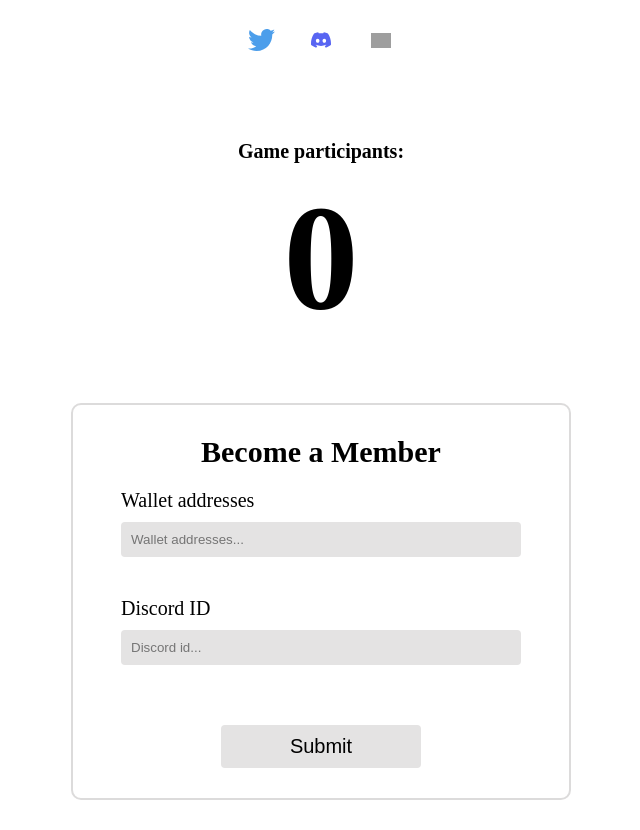
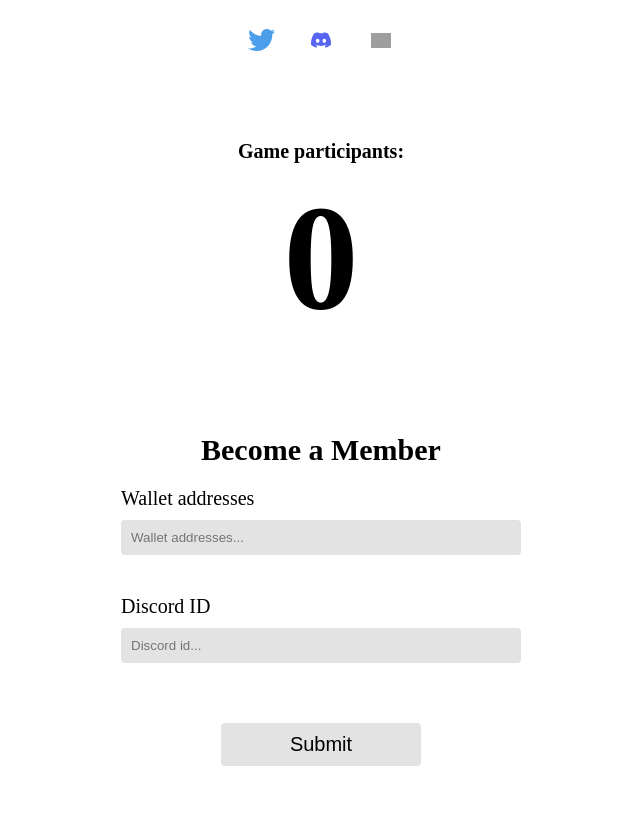
Before and after one commit to tursunov4/uyin, a React (Create React App) app: page / in a window 1280 px wide. Shown: the whole page, without its empty margins (319-959 px from the left). Built offline with nearby package versions, Linux system fonts and the light colour scheme; no server answers; grey boxes are pictures that could not be loaded.

Commit message:
delet border

```diff
--- a/src/components/Form/form.css
+++ b/src/components/Form/form.css
@@ -7,7 +7,7 @@
     border-radius: 10px;
     margin: 0 auto;
     width: 500px;
-    border: 2px solid rgba(79, 77, 77, 0.2);
+
     display: flex;
     align-items: center;
     justify-content: center;
```
